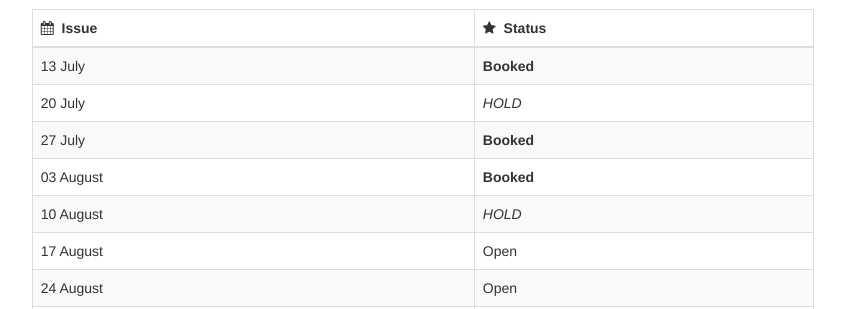
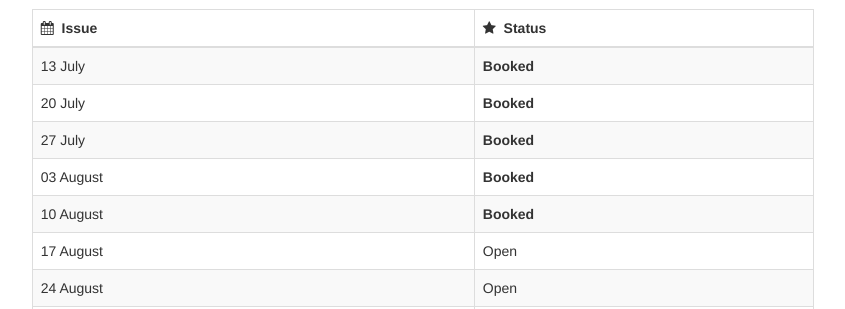
Before and after one commit to SwiftWeekly/swiftweekly.github.io, a Jekyll site: the page built from sponsorship.md, in a window 1280 px wide. Shown: the part 1057-1366 px from the top of the page, without its empty margins (217-1062 px from the left). Built offline with Jekyll 4.4.1, drawn with Linux system fonts in a browser that asks for light colours.

Commit message:
Update sponsorship.md

```diff
--- a/sponsorship.md
+++ b/sponsorship.md
@@ -57,10 +57,10 @@ Sponsored Links should be relevant to the Swift programming community. To sponso
 | <i class="fa fa-calendar" aria-hidden="true"></i>&nbsp; Issue | <i class="fa fa-star" aria-hidden="true"></i>&nbsp; Status |
 |:--------------|:-----------|
 | 13 July       | **Booked** |
-| 20 July       | *HOLD*     |
+| 20 July       | **Booked** |
 | 27 July       | **Booked** |
 | 03 August     | **Booked** |
-| 10 August     | *HOLD*     |
+| 10 August     | **Booked** |
 | 17 August     | Open       |
 | 24 August     | Open       |
 | 31 August     | Open       |
```
